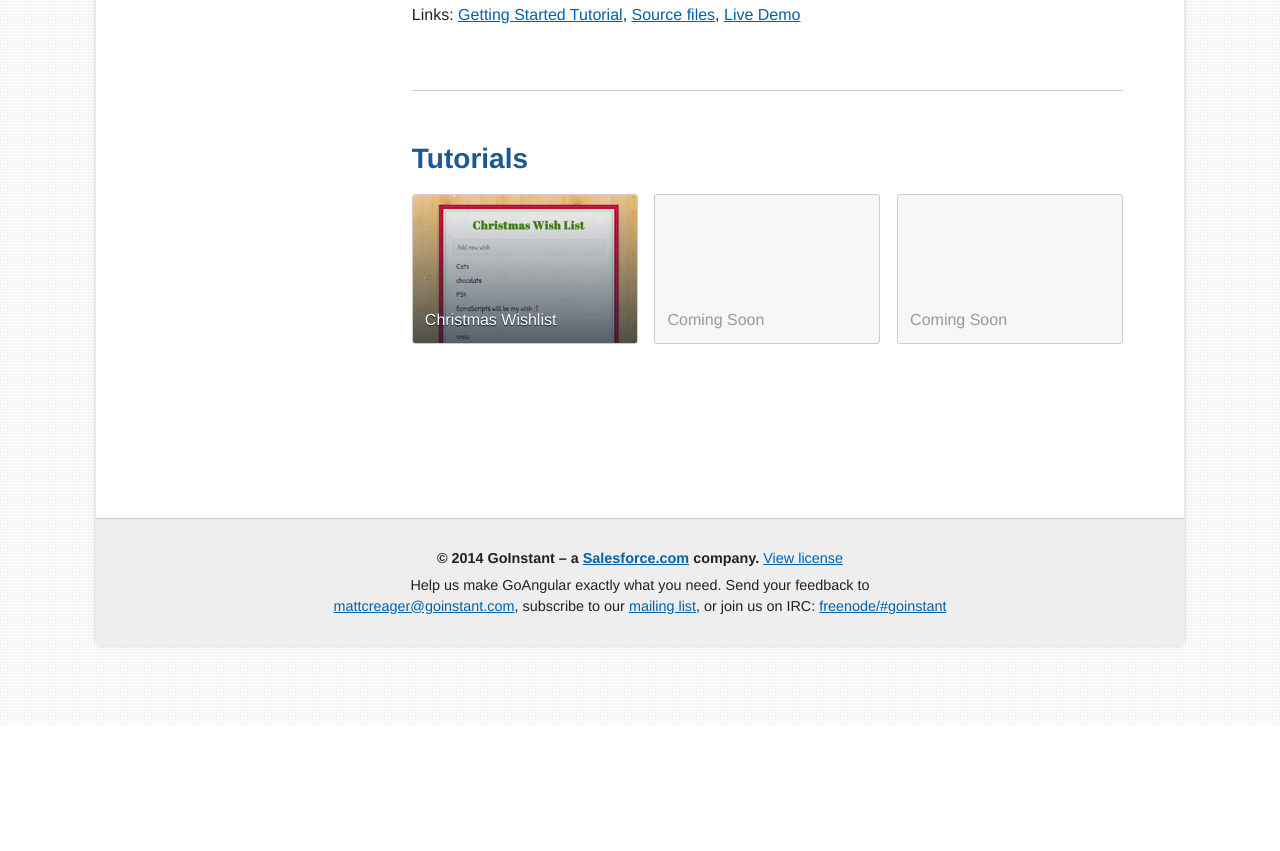
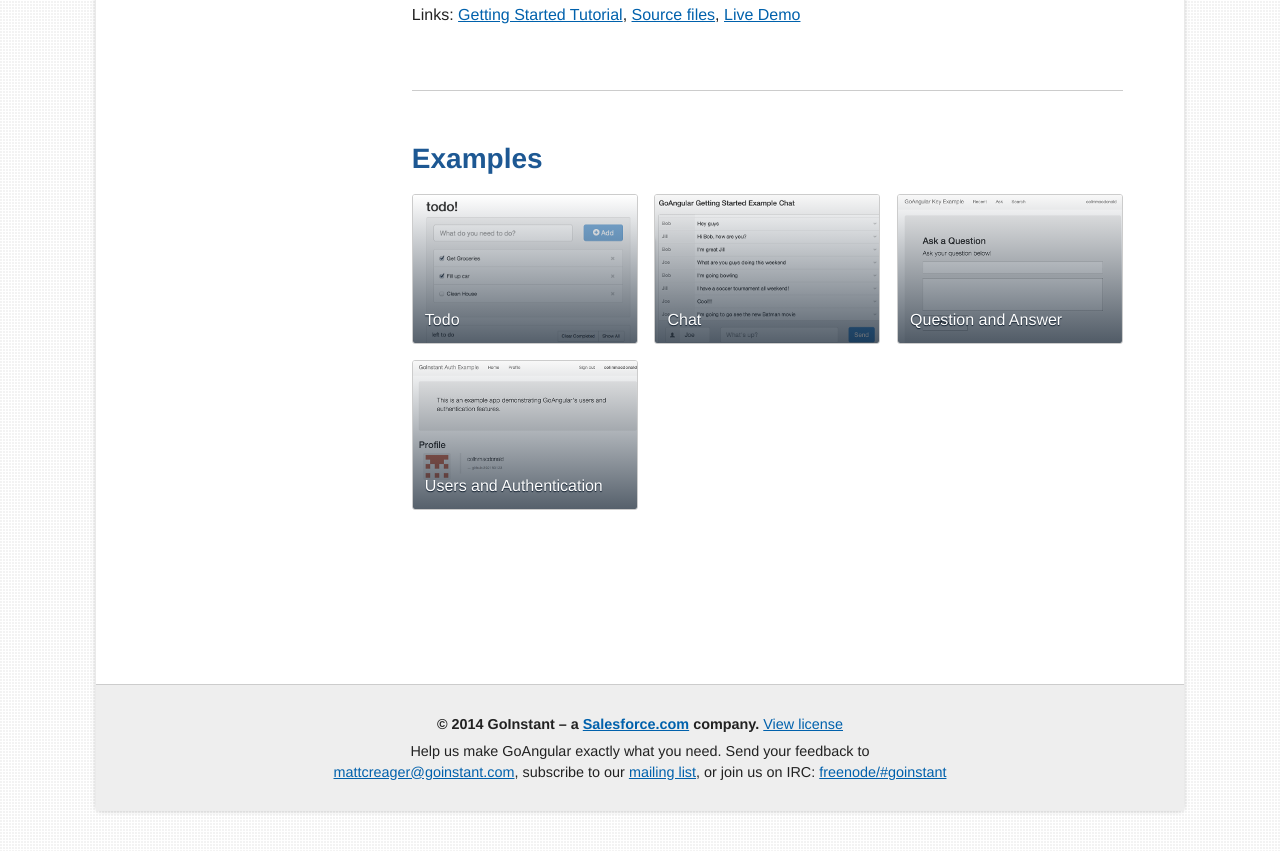
Before and after one commit to goinstant/goangular.org, a website: page public/index.html in a window 1280 px wide. Shown: the part 1805-2656 px from the top of the page. Before the commit the page ends 2530 px from the top, so only its background shows below. Drawn offline with nearby package versions, Linux system fonts and the light colour scheme.

Commit message:
chore(examples): Add examples

```diff
--- a/public/index.html
+++ b/public/index.html
@@ -30,8 +30,8 @@
           <nav>
             <ul>
               <li><a href="#getting-started">Getting Started</a></li>
-              <li><a href="#tutorials">Tutorials</a></li>
-              <!-- <li><a href="#example-apps">Example Apps</a></li> -->
+              <li><a href="#examples">Examples</a></li>
+              <li><a href="https://developers.goinstant.com/v1/GoAngular/examples/index.html" target="_blank">Tutorials</a></li>
               <li><a href="https://developers.goinstant.com/v1/GoAngular/index.html" target="_blank">Documentation</a></li>
             </ul>
             <a href="https://github.com/goinstant/goangular" target="_blank"><i class="icon icon-gh"></i> View code on Github</a>
@@ -117,8 +117,8 @@
         <nav class="sidebar">
           <ul>
             <li><a href="#getting-started">Getting Started</a></li>
-            <li><a href="#tutorials">Tutorials</a></li>
-            <!-- <li><a href="#example-apps">Example Apps</a></li> -->
+            <li><a href="#examples">Examples</a></li>
+            <li><a href="https://developers.goinstant.com/v1/GoAngular/examples/index.html" target="_blank">Tutorials</a></li>
             <li><a href="https://developers.goinstant.com/v1/GoAngular/index.html" target="_blank">Documentation</a></li>
           </ul>
         </nav>
@@ -132,12 +132,33 @@
             </div>
             <p>Links:  <a href="https://developers.goinstant.com/v1/GoAngular/getting_started.html" target="_blank">Getting Started Tutorial</a>, <a href="https://github.com/mattcreager/goangular-chat-example" target="_blank">Source files</a>, <a href="http://goangular-chat-example.herokuapp.com/" target="_blank">Live Demo</a></p>
           </article>
-          <article id="tutorials">
-            <h2>Tutorials</h2>
+          <article id="examples">
+            <h2>Examples</h2>
             <ul class="thumbs">
-              <li><a href="https://goinstant.com/blog/screencast-building-a-christmas-wishlist-with-goangular"><img src="img/tutorials/tutorial-wishlist.png" alt="Tutorial"><h4>Christmas Wishlist</h4></a></li>
-              <li class="coming-soon"><h4>Coming Soon</h4></li>
-              <li class="coming-soon"><h4>Coming Soon</h4></li>
+              <li>
+                <a href="https://github.com/mattcreager/goangular-todo-example">
+                  <img src="img/examples/tutorial-todo.png" alt="Tutorial">
+                  <h4>Todo</h4>
+                </a>
+              </li>
+              <li>
+                <a href="https://github.com/mattcreager/goangular-chat-example">
+                  <img src="img/examples/tutorial-chat.png" alt="Tutorial">
+                  <h4>Chat</h4>
+                </a>
+              </li>
+              <li>
+                <a href="https://developers.goinstant.com/v1/GoAngular/examples/key.html">
+                  <img src="img/examples/tutorial-key.png" alt="Tutorial">
+                  <h4>Question and Answer</h4>
+                </a>
+              </li>
+              <li>
+                <a href="https://developers.goinstant.com/v1/GoAngular/examples/auth.html">
+                  <img src="img/examples/tutorial-auth.png" alt="Tutorial">
+                  <h4>Users and Authentication</h4>
+                </a>
+              </li>
             </ul>
           </article>
 <!--           <article id="example-apps">
```
Also changed, not shown: public/img/examples/tutorial-auth.png (added), public/img/examples/tutorial-chat.png (added), public/img/examples/tutorial-key.png (added), public/img/examples/tutorial-todo.png (added), public/img/examples/tutorial-wishlist.png (renamed from public/img/tutorials/tutorial-wishlist.png).
